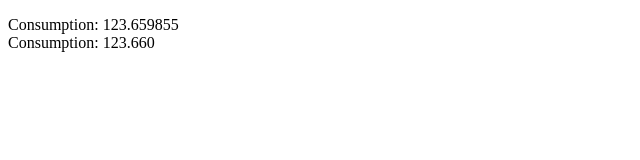
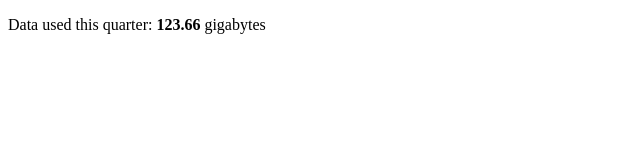
Before and after one commit to TonyMacross/angujarjs, a plain HTML site: page index4.html in a window 1280 px wide. Shown: the whole page, without its empty margins (0-640 px from the left). Drawn offline with Linux system fonts and the light colour scheme.

Commit message:
Example 4-4.2
Applying Number filters for two digits

```diff
--- a/index4.html
+++ b/index4.html
@@ -1,7 +1,7 @@
 <!DOCTYPE html>
 <html ng-App="myApp">
 <head>
-	<title>Example 4-4</title>
+	<title>Example 4-4.2</title>
 	<script src="js/angular.min.js"></script>
 	<script>
 		var myApp = angular.module('myApp',[]);
@@ -21,8 +21,7 @@
 <body>
 	<div ng-controller='MyFilterDemoCtrl'>
 		<p>
-	    	Consumption: {{data.consumption }}<br/>
-	    	Consumption: {{data.consumption | number }}
+	    	<p>Data used this quarter:<strong> {{ data.consumption | number:2 }} </strong>gigabytes</p>
 		</p>
 	</div>
 
```
